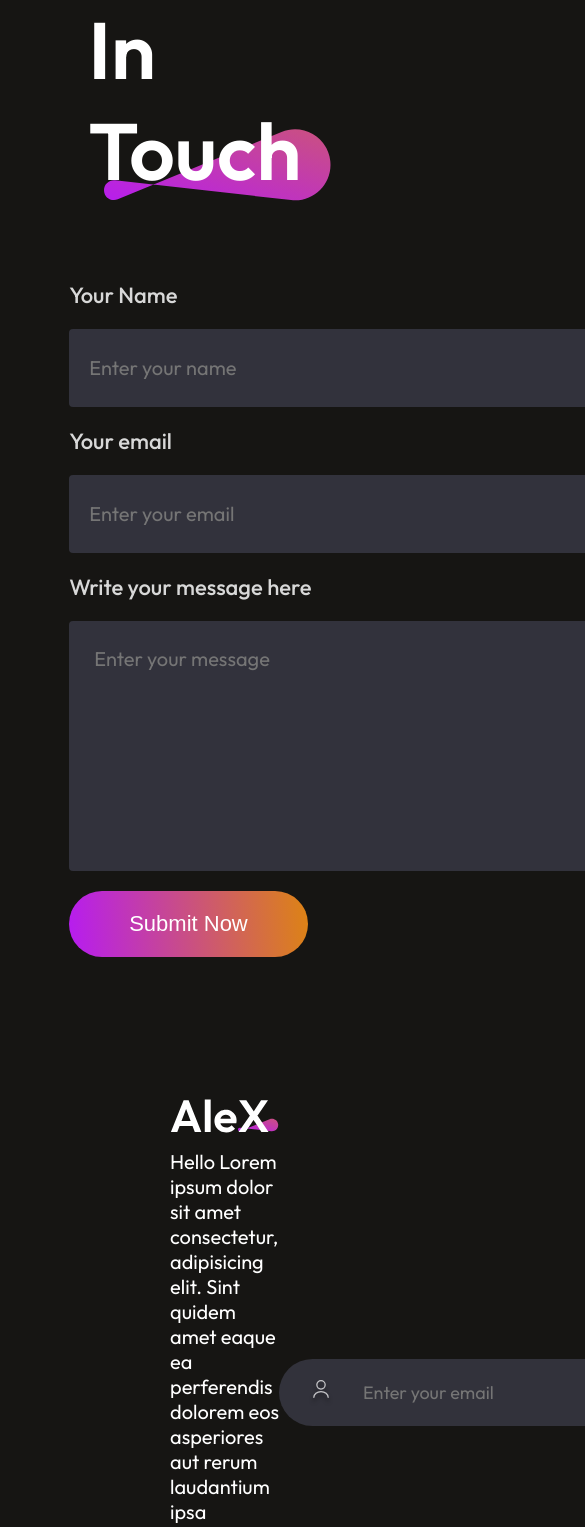
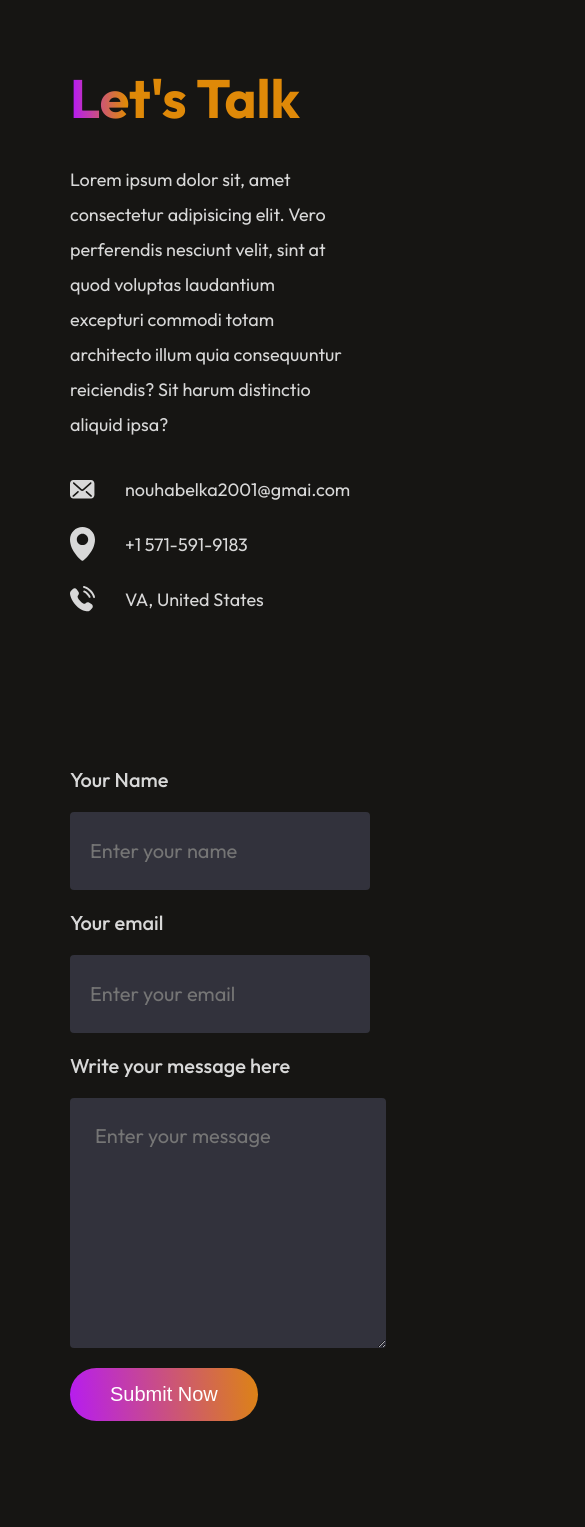
Before and after one commit to nouha-belka/portfolio, a React (Vite) app: page / in a window 390 px wide. Shown: the part 5951-7478 px from the top of the page, 585 px wide, since content can reach past the window. Built offline with nearby package versions, Linux system fonts and the light colour scheme.

Commit message:
contact and footer sections responsive

```diff
--- a/src/Components/Contact/Contact.css
+++ b/src/Components/Contact/Contact.css
@@ -102,3 +102,48 @@
     transform: scale(1.1);
     transition: 0.3s;
 }
+@media(max-width:900px){
+    .contact{
+        gap: 70px;
+        margin: 50px 70px;
+        align-items: start;
+    }
+    .contact-title h1{
+        font-size: 50px;
+        padding: 0;
+    }
+    .contact-title img{
+        width: 130px;
+        right: -20px;
+    }
+    .contact-section{
+        flex-direction: column;
+    }
+    .contact-left h1{
+        font-size: 54px;
+    }
+    .contact-left p{
+        font-size: 18px;
+    }
+    .contact-details{
+        gap: 20px;
+    }
+    .contact-detail img{
+        width: 25px;
+    }
+    .contact-right label{
+        font-size: 20px;
+    }
+    .contact-right input{
+        width: 100%;
+        font-size: 20px;
+    }
+    .contact-right textarea{
+        width: 95%;
+        font-size: 20px;
+    }
+    .contact-submit{
+        font-size: 20px;
+        padding: 15px 40px;
+    }
+}
--- a/src/Components/Contact/Contact.jsx
+++ b/src/Components/Contact/Contact.jsx
@@ -36,7 +36,7 @@ const Contact = () => {
       </div>
       <div class="contact-section">
         <dic class="contact-left">
-            <h1>Lest's Talk</h1>
+            <h1>Let's Talk</h1>
             <p>Lorem ipsum dolor sit, amet consectetur adipisicing elit. Vero perferendis nesciunt velit, sint at quod voluptas laudantium excepturi commodi totam architecto illum quia consequuntur reiciendis? Sit harum distinctio aliquid ipsa?</p>
             <div class="contact-details">
                 <div class="contact-detail">
--- a/src/Components/Footer/Footer.css
+++ b/src/Components/Footer/Footer.css
@@ -58,3 +58,17 @@
     transform: scale(1.1);
     transition: 0.3s;
 }
+@media(max-width:900px){
+    .footer{
+        margin: 50px 70px;
+    }
+    .footer-top{
+        flex-direction: column;
+        gap: 50px;
+    }
+    .footer-bottom{
+        display: flex;
+        flex-direction: column-reverse;
+        margin-bottom: 50px;
+    }
+}
```
